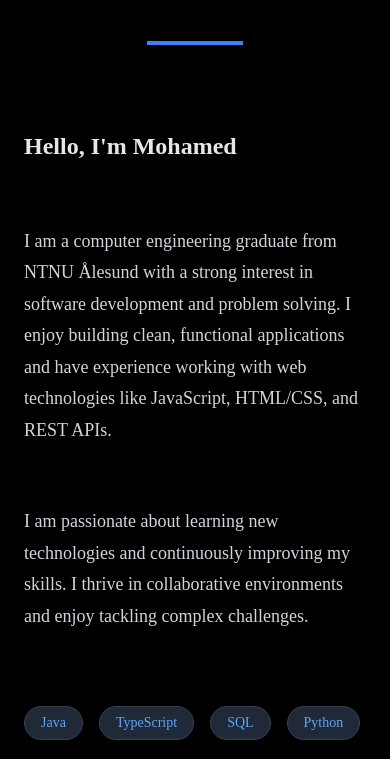
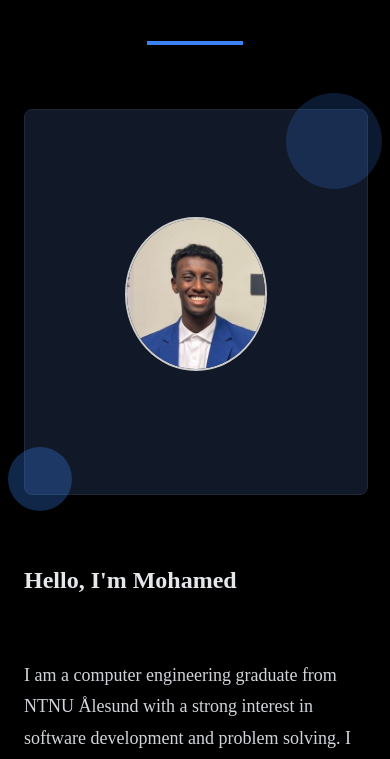
Before and after one commit to Mohamed3873/Portfolio-website, a React (Vite) app in the folder vite-project/: page / in a window 390 px wide. Shown: the part 1158-1917 px from the top of the page. Built offline with nearby package versions, Linux system fonts and the light colour scheme; no server answers.

Commit message:
chnaged contact and about section when the screen gets smaller

```diff
--- a/vite-project/src/styles/about.css
+++ b/vite-project/src/styles/about.css
@@ -49,6 +49,7 @@
   align-items: center;
 }
 
+
 @media (min-width: 768px) {
   .about-content {
     grid-template-columns: 1fr 1fr;
@@ -69,9 +70,26 @@
   margin-bottom: 1.5rem;
 }
 
+.about-image-container {
+  order: 1;
+}
+.about-text {
+  order: 2;
+}
 @media (min-width: 768px) {
   .about-subtitle {
     font-size: 1.875rem;
+  }
+
+  .about-content {
+    display: grid;
+    grid-template-columns: 1fr 1fr;
+    gap: 3rem;
+  }
+
+  .about-image-container,
+  .about-text {
+    order: initial; /* nullstill rekkefølgen */
   }
 }
 
--- a/vite-project/src/styles/contact.css
+++ b/vite-project/src/styles/contact.css
@@ -192,7 +192,7 @@
   }
 
   .contact-item {
-    font-size: 0.9rem;
+  display: none;
   }
 
   .contact-icon {
```
